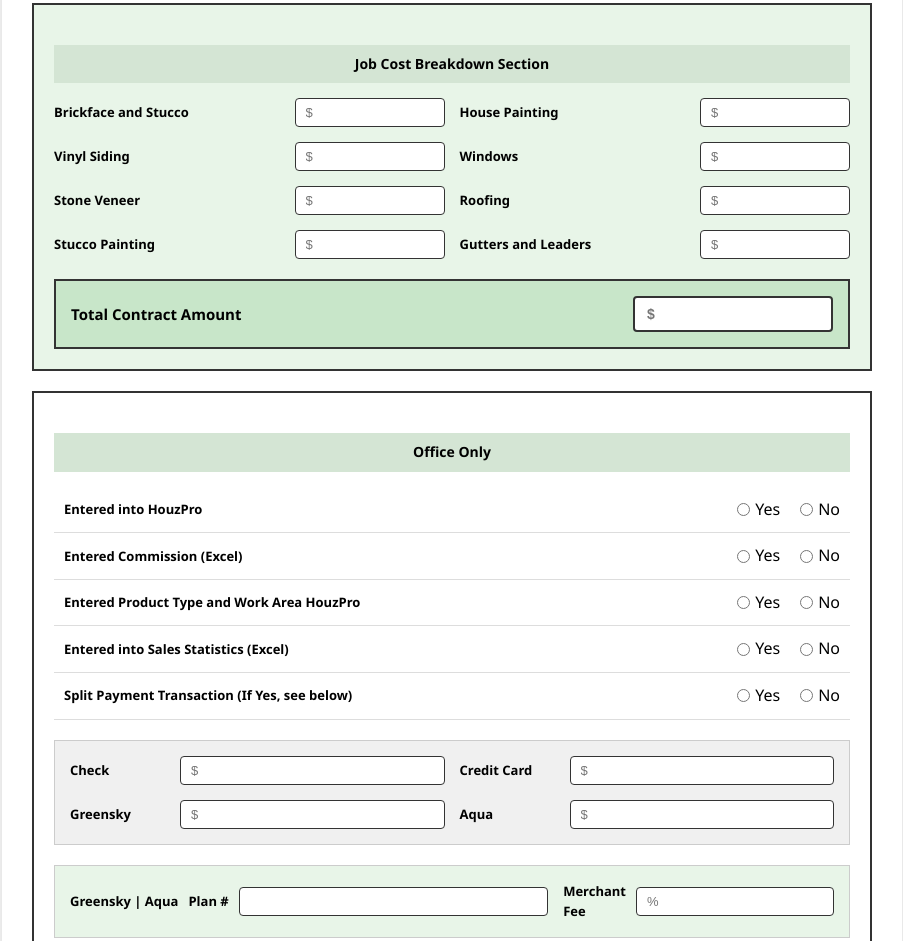
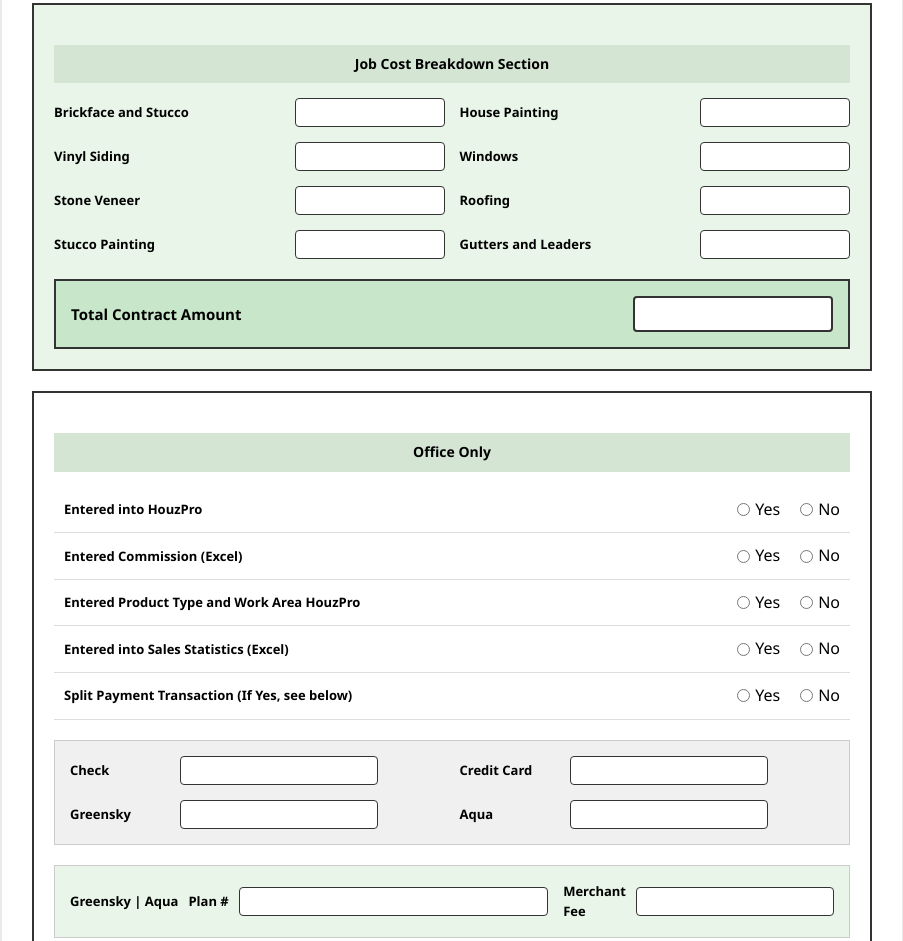
Before and after one commit to admin-brickface/contract-submission-sheet, a website: page index.html in a window 1280 px wide. Shown: the part 994-1935 px from the top of the page, without its empty margins (188-1091 px from the left). Drawn offline with nearby package versions, Linux system fonts and the light colour scheme.

Commit message:
Replace input fields with wrapper divs

```diff
--- a/index.html
+++ b/index.html
@@ -181,41 +181,59 @@
                 <div class="cost-grid">
                     <div class="cost-row">
                         <label for="brickfaceStucco">Brickface and Stucco</label>
-                        <input type="text" id="brickfaceStucco" name="brickfaceStucco" placeholder="$">
+                        <div class="input-wrapper">
+                            <input type="text" id="brickfaceStucco" name="brickfaceStucco">
+                        </div>
                     </div>
                     <div class="cost-row">
                         <label for="housePainting">House Painting</label>
-                        <input type="text" id="housePainting" name="housePainting" placeholder="$">
+                        <div class="input-wrapper">
+                            <input type="text" id="housePainting" name="housePainting">
+                        </div>
                     </div>
                     <div class="cost-row">
                         <label for="vinylSiding">Vinyl Siding</label>
-                        <input type="text" id="vinylSiding" name="vinylSiding" placeholder="$">
+                        <div class="input-wrapper">
+                            <input type="text" id="vinylSiding" name="vinylSiding">
+                        </div>
                     </div>
                     <div class="cost-row">
                         <label for="windows">Windows</label>
-                        <input type="text" id="windows" name="windows" placeholder="$">
+                        <div class="input-wrapper">
+                            <input type="text" id="windows" name="windows">
+                        </div>
                     </div>
                     <div class="cost-row">
                         <label for="stoneVeneer">Stone Veneer</label>
-                        <input type="text" id="stoneVeneer" name="stoneVeneer" placeholder="$">
+                        <div class="input-wrapper">
+                            <input type="text" id="stoneVeneer" name="stoneVeneer">
+                        </div>
                     </div>
                     <div class="cost-row">
                         <label for="roofing">Roofing</label>
-                        <input type="text" id="roofing" name="roofing" placeholder="$">
+                        <div class="input-wrapper">
+                            <input type="text" id="roofing" name="roofing">
+                        </div>
                     </div>
                     <div class="cost-row">
                         <label for="stuccoPainting">Stucco Painting</label>
-                        <input type="text" id="stuccoPainting" name="stuccoPainting" placeholder="$">
+                        <div class="input-wrapper">
+                            <input type="text" id="stuccoPainting" name="stuccoPainting">
+                        </div>
                     </div>
                     <div class="cost-row">
                         <label for="guttersLeaders">Gutters and Leaders</label>
-                        <input type="text" id="guttersLeaders" name="guttersLeaders" placeholder="$">
+                        <div class="input-wrapper">
+                            <input type="text" id="guttersLeaders" name="guttersLeaders">
+                        </div>
                     </div>
                 </div>
 
                 <div class="total-section">
                     <label for="totalContract">Total Contract Amount</label>
-                    <input type="text" id="totalContract" name="totalContract" placeholder="$" required>
+                    <div class="input-wrapper">
+                        <input type="text" id="totalContract" name="totalContract" required>
+                    </div>
                 </div>
             </div>
 
@@ -268,19 +286,27 @@
                 <div class="payment-breakdown">
                     <div class="payment-row">
                         <label for="checkAmount">Check</label>
-                        <input type="text" id="checkAmount" name="checkAmount" placeholder="$">
+                        <div class="input-wrapper">
+                            <input type="text" id="checkAmount" name="checkAmount">
+                        </div>
                     </div>
                     <div class="payment-row">
                         <label for="creditCardAmount">Credit Card</label>
-                        <input type="text" id="creditCardAmount" name="creditCardAmount" placeholder="$">
+                        <div class="input-wrapper">
+                            <input type="text" id="creditCardAmount" name="creditCardAmount">
+                        </div>
                     </div>
                     <div class="payment-row">
                         <label for="greenskyAmount">Greensky</label>
-                        <input type="text" id="greenskyAmount" name="greenskyAmount" placeholder="$">
+                        <div class="input-wrapper">
+                            <input type="text" id="greenskyAmount" name="greenskyAmount">
+                        </div>
                     </div>
                     <div class="payment-row">
                         <label for="aquaAmount">Aqua</label>
-                        <input type="text" id="aquaAmount" name="aquaAmount" placeholder="$">
+                        <div class="input-wrapper">
+                            <input type="text" id="aquaAmount" name="aquaAmount">
+                        </div>
                     </div>
                 </div>
 
@@ -292,7 +318,9 @@
                     </div>
                     <div class="merchant-row">
                         <label for="merchantFee">Merchant Fee</label>
-                        <input type="text" id="merchantFee" name="merchantFee" placeholder="%">
+                        <div class="input-wrapper percent">
+                            <input type="text" id="merchantFee" name="merchantFee">
+                        </div>
                     </div>
                 </div>
             </div>
```
